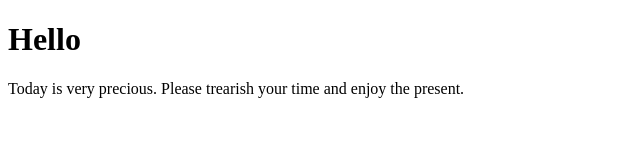
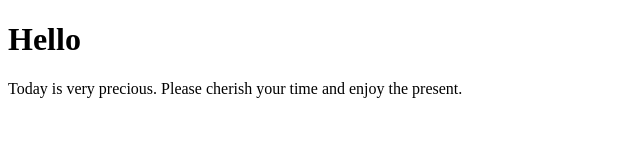
Before and after one commit to Kaikai8888/git-practice-remote, a plain HTML site: page index.html in a window 1280 px wide. Shown: the full height of the page, 0-640 px from the left. Drawn offline with Linux system fonts and the light colour scheme.

Commit message:
Correct 'cherish' spelling

```diff
--- a/index.html
+++ b/index.html
@@ -8,7 +8,7 @@
   <body>
     <h1>Hello</h1>
     <p>
-      Today is very precious. Please trearish your time and enjoy the present.
+      Today is very precious. Please cherish your time and enjoy the present.
     </p>
   </body>
 </html>
```
